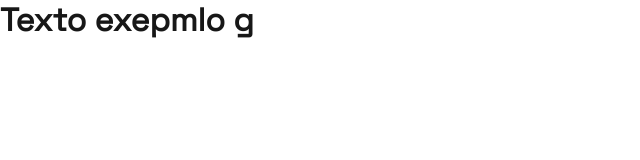
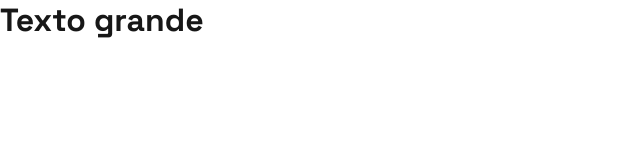
Before and after one commit to hudney-fsbrito/hudney-brito-portfolio, a Next.js app: page / in a window 1280 px wide. Shown: the top 160 px of the page, without its empty margins (0-640 px from the left). Built offline with nearby package versions, Linux system fonts and the light colour scheme.

Commit message:
feat: cria pastas do projeto e determina font padrão

```diff
--- a/src/app/layout.tsx
+++ b/src/app/layout.tsx
@@ -1,22 +1,7 @@
 import "./globals.scss";
 import type { Metadata } from "next";
-import { Geist, Geist_Mono, Space_Grotesk } from "next/font/google";
 
-const spaceGrotesk = Space_Grotesk({
-  variable: "--font-geist-sans",
-  subsets: ["latin"],
-  weight: ['300', '400']
-});
-
-const geistSans = Geist({
-  variable: "--font-geist-sans",
-  subsets: ["latin"],
-});
-
-const geistMono = Geist_Mono({
-  variable: "--font-geist-mono",
-  subsets: ["latin"],
-});
+import { spaceGrotesk } from '@/fonts'
 
 export const metadata: Metadata = {
   title: "Hudney Brito",
@@ -30,8 +15,8 @@ export default function RootLayout({
 }>) {
   return (
     <html lang="en">
-      <body className={`${spaceGrotesk.variable} ${geistSans.variable} ${geistMono.variable}`}>
-        <h1 className={`${spaceGrotesk.className}`}>Texto exepmlo g</h1>
+      <body className={`${spaceGrotesk.className}`}>
+        <h1>Texto grande</h1>
         {children}
       </body>
     </html>
--- /dev/null
+++ b/src/fonts/index.ts
@@ -0,0 +1,19 @@
+import { IBM_Plex_Mono, Montserrat, Space_Grotesk } from "next/font/google";
+
+const spaceGrotesk = Space_Grotesk({
+  variable: "--font-space-grotesk",
+  subsets: ["latin"],
+});
+
+const montserrat = Montserrat({
+  variable: "--font-montserrat",
+  subsets: ["latin"],
+});
+
+const ibmPlexMono = IBM_Plex_Mono({
+  variable: "--font-ibm-plex-mono",
+  subsets: ["latin"],
+  weight: "100",
+});
+
+export { spaceGrotesk, montserrat, ibmPlexMono };
```
